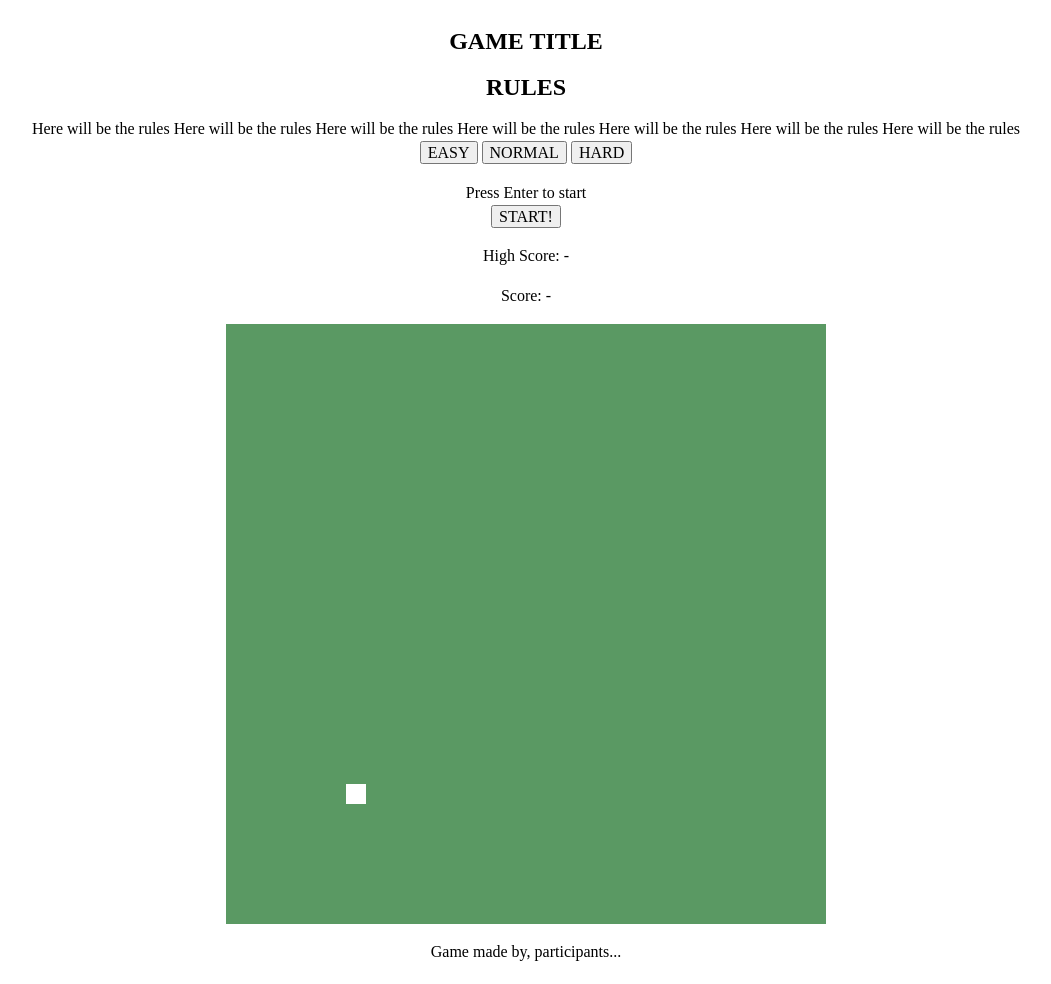
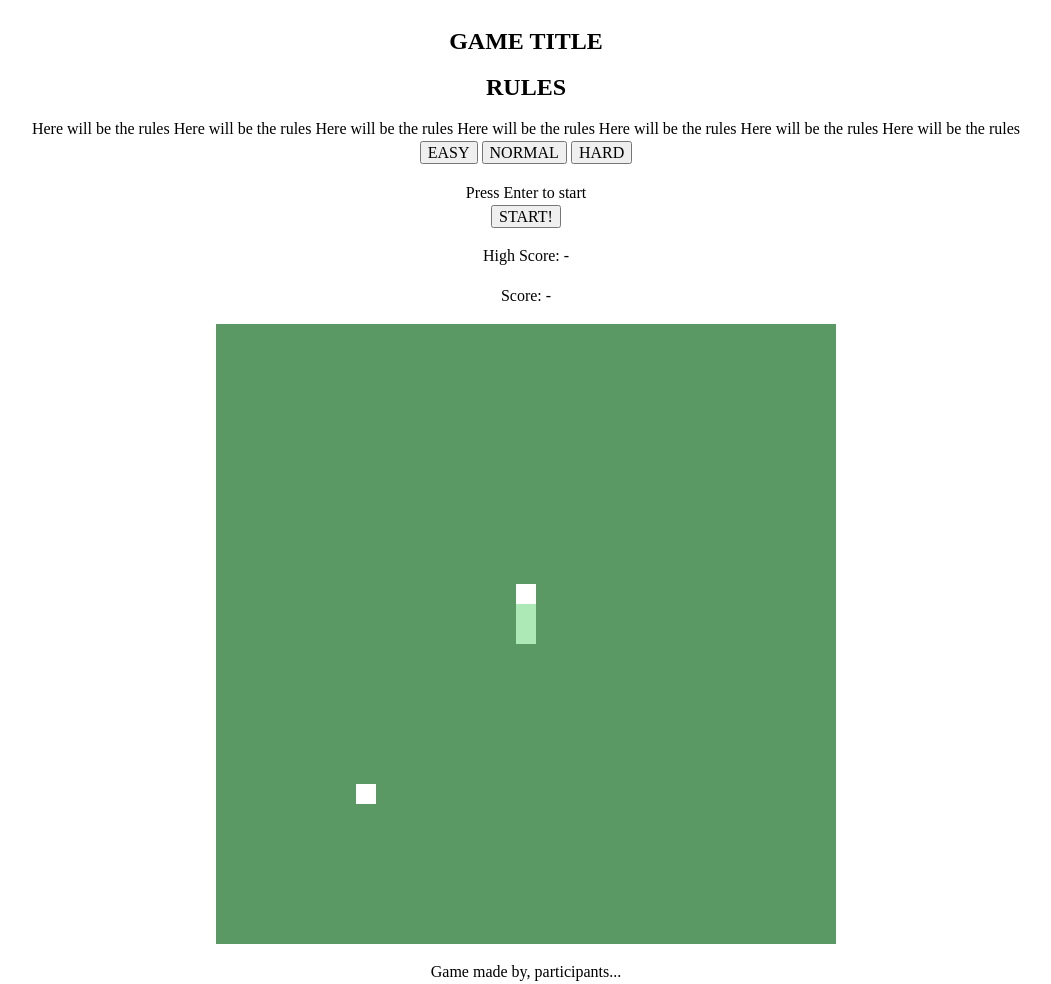
Before and after one commit to ev-dev00/Nokia-Nostalgia, a plain HTML site: page index.html in a window 1280 px wide. Shown: the whole page, without its empty margins (114-1165 px from the left). Drawn offline with Linux system fonts and the light colour scheme.

Commit message:
random food do not hit snake, snake moves (no timer yet), snake can eat and grow

```diff
--- a/css/styles.css
+++ b/css/styles.css
@@ -26,8 +26,8 @@
 
 .board {
   display: grid;
-  grid-template-columns: repeat(30, 20px);
-  grid-template-rows: repeat(30, 20px);
+  grid-template-columns: repeat(31, 20px);
+  grid-template-rows: repeat(31, 20px);
 }
 
 .cell {
--- a/scripts/main.js
+++ b/scripts/main.js
@@ -19,9 +19,27 @@ function createBoard(rows, col) {
   return grid
 }
 
-const jungle = createBoard(30, 30)
-const rows = 30
-const cols = 30
+const jungle = createBoard(31, 31)
+const rows = 31
+const cols = 31
+
+let snake = {
+  name: "nagini",
+  body: [
+    [15, 14],
+    [15, 15],
+    [15, 16],
+  ],
+}
+
+function isOnSnake(x, y) {
+  for (let i = 0; i < snake.body.length; i++) {
+    if (snake.body[i][0] === x && snake.body[i][1] === y) {
+      return true
+    }
+  }
+  return false
+}
 
 let foodPosition = null
 const placeFood = function (x, y) {
@@ -33,9 +51,66 @@ const placeFood = function (x, y) {
 }
 
 function randomFood() {
-  const x = Math.floor(Math.random() * cols)
-  const y = Math.floor(Math.random() * rows)
+  let x = Math.floor(Math.random() * cols)
+  let y = Math.floor(Math.random() * rows)
+
+  while (isOnSnake(x, y)) {
+    x = Math.floor(Math.random() * cols)
+    y = Math.floor(Math.random() * rows)
+  }
   placeFood(x, y)
 }
 
+function drawSnake() {
+  for (let i = 0; i < snake.body.length; i++) {
+    const piece = snake.body[i]
+    const x = piece[0]
+    const y = piece[1]
+    const cell = jungle[y][x]
+
+    cell.classList.add("snake-body")
+
+    if (i === 0) {
+      cell.classList.add("snake-head")
+    }
+  }
+}
+
+let dirX = 0
+let dirY = -1
+
+function undrawSnake() {
+  for (let i = 0; i < snake.body.length; i++) {
+    const x = snake.body[i][0]
+    const y = snake.body[i][1]
+    jungle[y][x].classList.remove("snake-body")
+    jungle[y][x].classList.remove("snake-head")
+  }
+}
+
+function moveSnake() {
+  undrawSnake()
+
+  const newX = snake.body[0][0] + dirX
+  const newY = snake.body[0][1] + dirY
+
+  snake.body.unshift([newX, newY])
+
+  let ateFood = false
+  if (newX === foodPosition[0]) {
+    if (newY === foodPosition[1]) {
+      ateFood = true
+    }
+  }
+
+  if (ateFood) {
+    randomFood()
+  } else {
+    snake.body.pop()
+  }
+  drawSnake()
+}
+
+drawSnake()
 randomFood()
+moveSnake()
```
